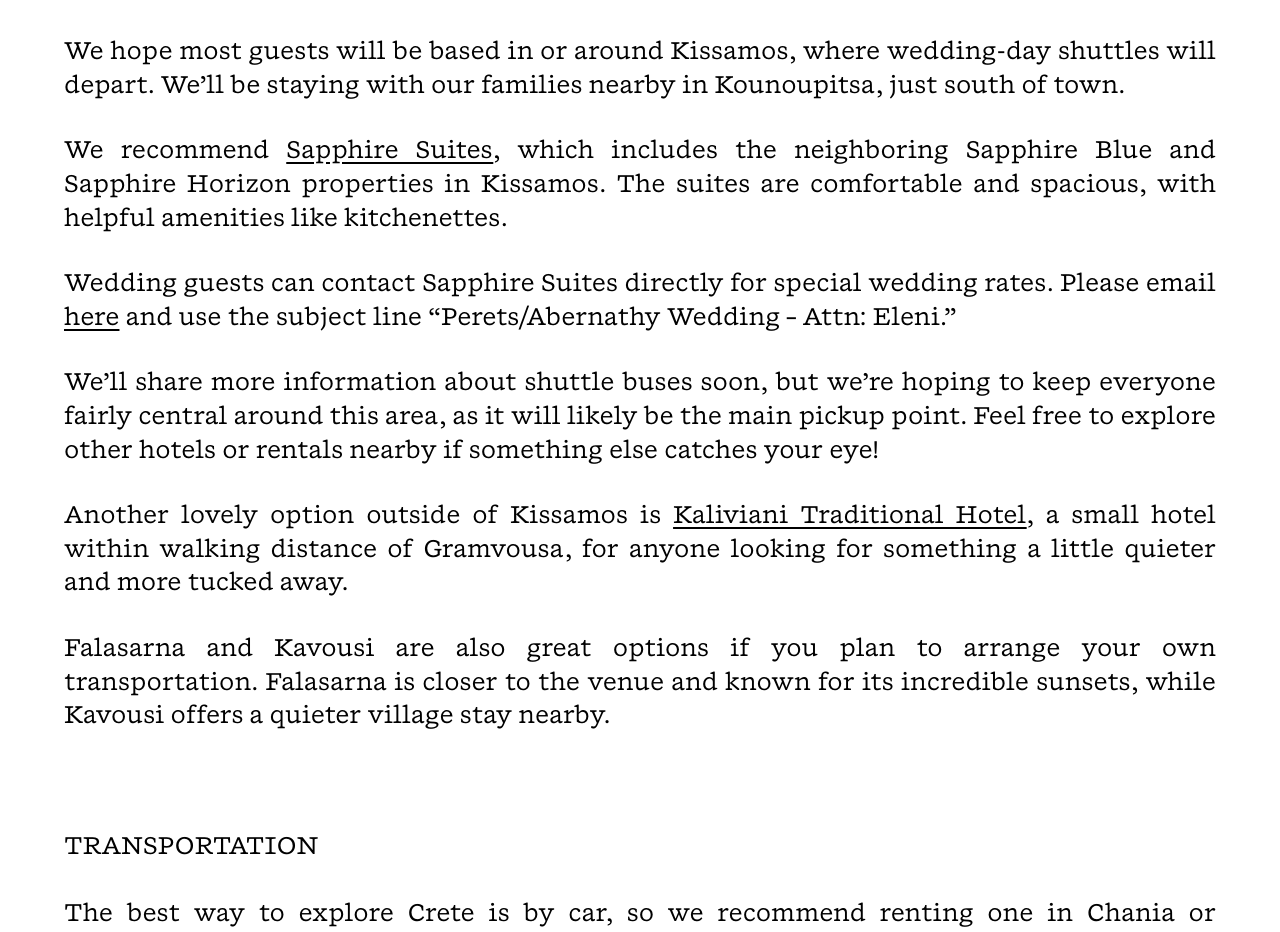
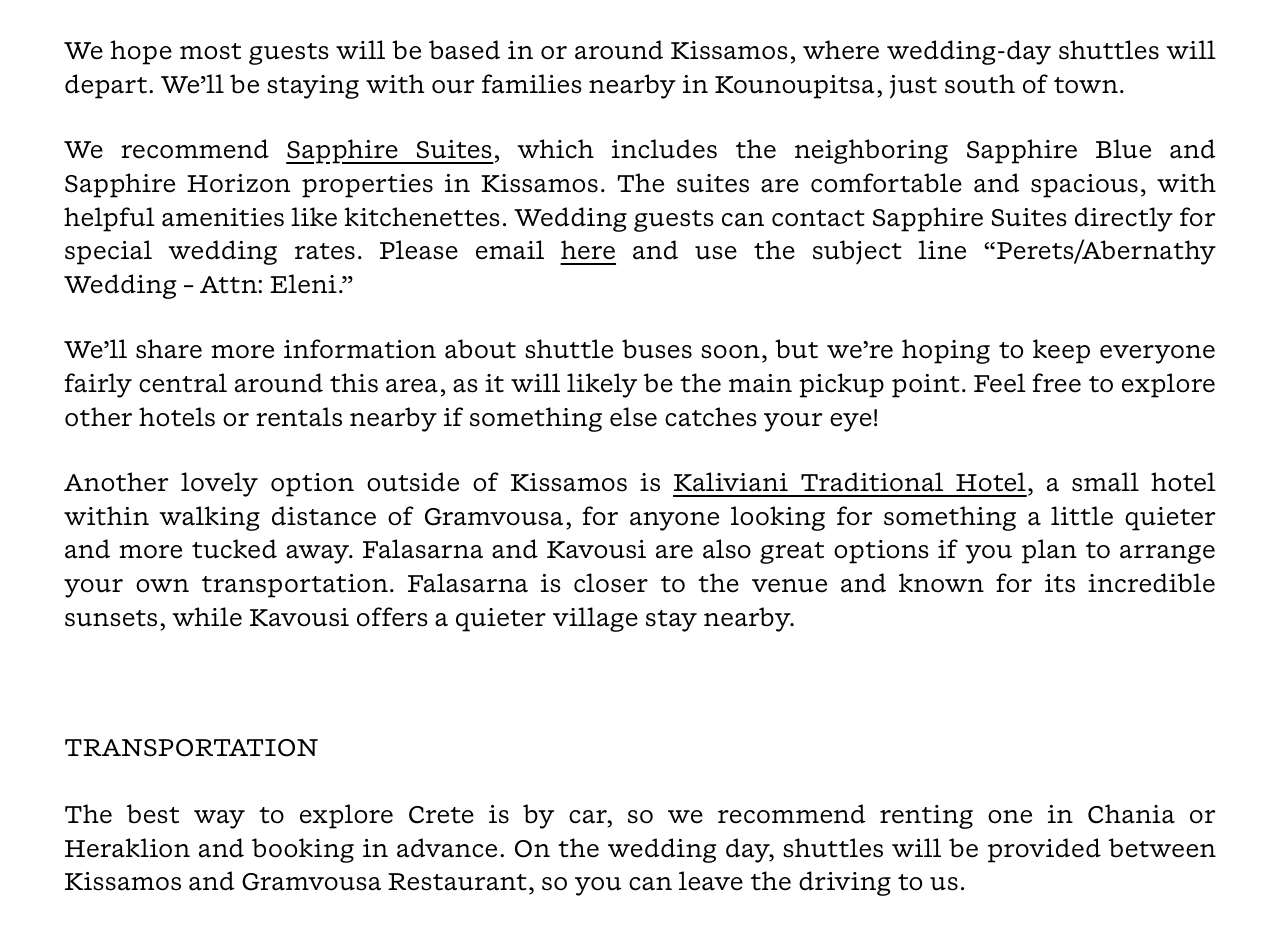
Before and after one commit to ajaxabernathy/courtney-and-ajax, a Next.js app: page /travel-and-stay in a window 1280 px wide. Shown: the part 2160-3092 px from the top of the page. Built offline with nearby package versions, Linux system fonts and the light colour scheme; a web font is replaced by a local one.

Commit message:
fix: copy

```diff
--- a/app/travel-and-stay/page.tsx
+++ b/app/travel-and-stay/page.tsx
@@ -69,15 +69,11 @@ export default function TravelAndStay() {
             body={[
               "We hope most guests will be based in or around Kissamos, where wedding-day shuttles will depart. We’ll be staying with our families nearby in Kounoupitsa, just south of town.",
 
-              "We recommend <a href='https://sapphiresuites.gr/' target='_blank' rel='noopener noreferrer'>Sapphire Suites</a>, which includes the neighboring Sapphire Blue and Sapphire Horizon properties in Kissamos. The suites are comfortable and spacious, with helpful amenities like kitchenettes.",
-
-              "Wedding guests can contact Sapphire Suites directly for special wedding rates. Please email <a href='mailto:sapphire_suites2021@gmail.com?subject=Perets%2FAbernathy%20Wedding%20%E2%80%93%20Attn%3A%20Eleni'>here</a> and use the subject line “Perets/Abernathy Wedding – Attn: Eleni.”",
+              "We recommend <a href='https://sapphiresuites.gr/' target='_blank' rel='noopener noreferrer'>Sapphire Suites</a>, which includes the neighboring Sapphire Blue and Sapphire Horizon properties in Kissamos. The suites are comfortable and spacious, with helpful amenities like kitchenettes. Wedding guests can contact Sapphire Suites directly for special wedding rates. Please email <a href='mailto:sapphire_suites2021@gmail.com?subject=Perets%2FAbernathy%20Wedding%20%E2%80%93%20Attn%3A%20Eleni'>here</a> and use the subject line “Perets/Abernathy Wedding – Attn: Eleni.”",
 
               "We’ll share more information about shuttle buses soon, but we’re hoping to keep everyone fairly central around this area, as it will likely be the main pickup point. Feel free to explore other hotels or rentals nearby if something else catches your eye!",
 
-              "Another lovely option outside of Kissamos is <a href='https://www.kaliviani.com/' target='_blank' rel='noopener noreferrer'>Kaliviani Traditional Hotel</a>, a small hotel within walking distance of Gramvousa, for anyone looking for something a little quieter and more tucked away.",
-
-              "Falasarna and Kavousi are also great options if you plan to arrange your own transportation. Falasarna is closer to the venue and known for its incredible sunsets, while Kavousi offers a quieter village stay nearby. ",
+              "Another lovely option outside of Kissamos is <a href='https://www.kaliviani.com/' target='_blank' rel='noopener noreferrer'>Kaliviani Traditional Hotel</a>, a small hotel within walking distance of Gramvousa, for anyone looking for something a little quieter and more tucked away. Falasarna and Kavousi are also great options if you plan to arrange your own transportation. Falasarna is closer to the venue and known for its incredible sunsets, while Kavousi offers a quieter village stay nearby. ",
             ]}
           />
         </div>
```
